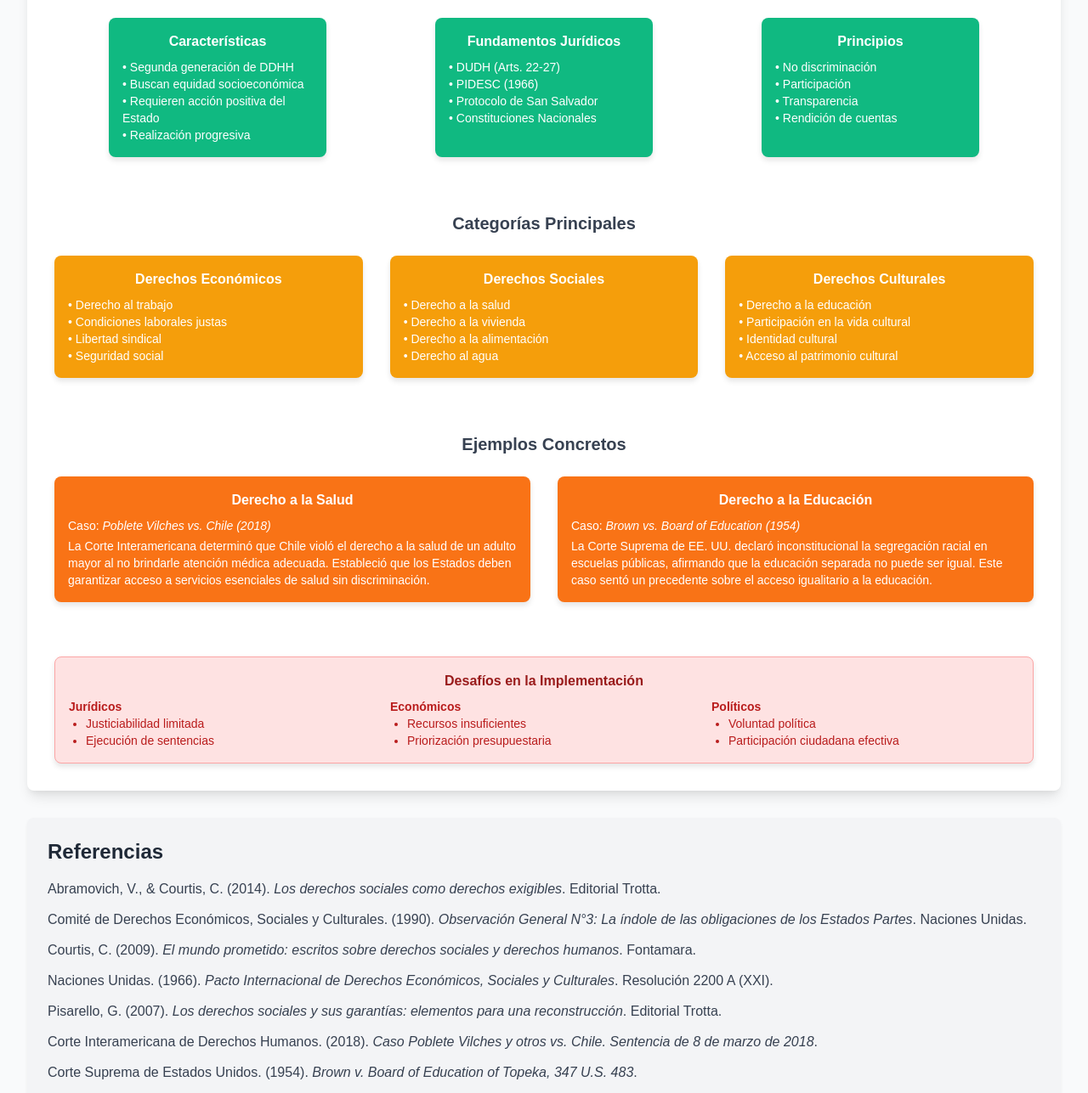
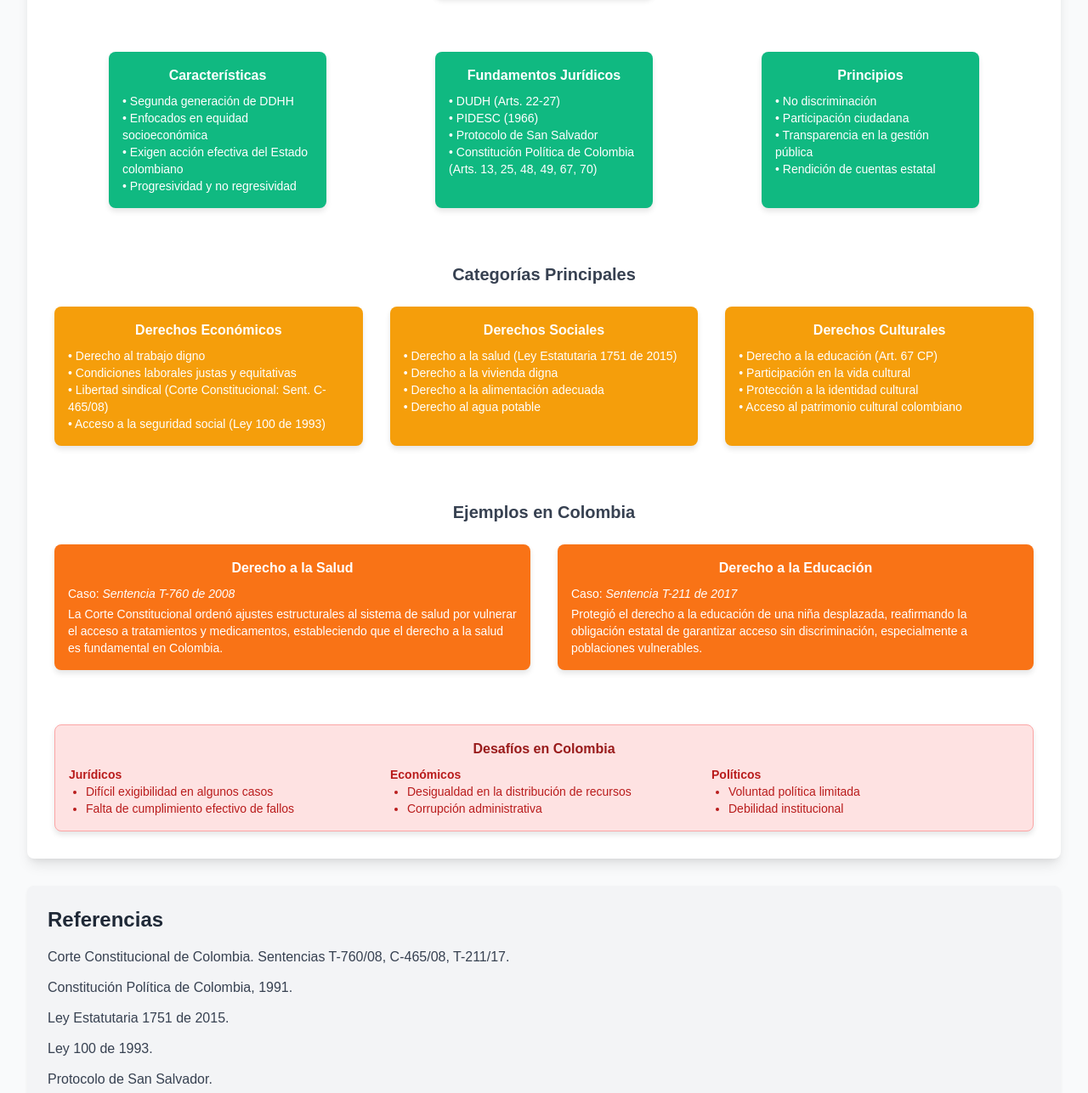
Before and after one commit to MrxHuang/MapaConceptual, a plain HTML site: page index.html in a window 1280 px wide. Shown: the part 295-1582 px from the top of the page at 85% size. Drawn offline with nearby package versions, Linux system fonts and the light colour scheme; a script that the page names is missing.

Commit message:
Cambios en el enfoquel

````diff
--- a/index.html
+++ b/index.html
@@ -1,9 +1,11 @@
+</html>
 <!DOCTYPE html>
 <html lang="es">
+
 <head>
     <meta charset="UTF-8">
     <meta name="viewport" content="width=device-width, initial-scale=1.0">
-    <title>Mapa Conceptual - Derechos Económicos, Sociales y Culturales</title>
+    <title>Mapa Conceptual - Derechos Económicos, Sociales y Culturales en Colombia</title>
     <script src="https://cdnjs.cloudflare.com/ajax/libs/jquery/3.6.4/jquery.min.js"></script>
     <script src="https://cdnjs.cloudflare.com/ajax/libs/jqueryui/1.13.2/jquery-ui.min.js"></script>
     <script src="https://cdnjs.cloudflare.com/ajax/libs/leader-line/1.0.7/leader-line.min.js"></script>
@@ -13,216 +15,211 @@
             font-family: Arial, sans-serif;
             background-color: #f9fafb;
         }
+
         .node {
             position: relative;
             border-radius: 8px;
             box-shadow: 0 4px 6px rgba(0, 0, 0, 0.1);
             transition: all 0.3s ease;
-            z-index: 10; /* Mayor z-index para que los nodos estén por encima de las líneas */
+            z-index: 10;
         }
+
         .node:hover {
             box-shadow: 0 8px 15px rgba(0, 0, 0, 0.2);
             transform: translateY(-2px);
         }
+
         .main-node {
             background-color: #3b82f6;
             color: white;
         }
+
         .category-node {
             background-color: #10b981;
             color: white;
         }
+
         .subcategory-node {
             background-color: #f59e0b;
             color: white;
         }
+
         .example-node {
             background-color: #f97316;
             color: white;
         }
+
         .reference-section {
             background-color: #f3f4f6;
             border-radius: 8px;
             box-shadow: 0 2px 4px rgba(0, 0, 0, 0.05);
         }
-        /* Para poder imprimir correctamente */
+
         @media print {
             body {
                 width: 100%;
                 height: 100%;
             }
+
             .content-container {
                 page-break-inside: avoid;
             }
+
             .node {
                 break-inside: avoid;
             }
+
             .reference-section {
                 break-before: page;
             }
         }
-        /* Clase para el contenedor de LeaderLine */
+
         .leader-line {
-            z-index: 1 !important; /* Forzar z-index bajo para las líneas */
+            z-index: 1 !important;
         }
 
-        /* Clase específica para líneas de fundamentos que deberían estar detrás */
         .foundation-line {
             z-index: 0 !important;
         }
     </style>
 </head>
+
 <body class="p-8">
     <div class="max-w-7xl mx-auto">
-        <h1 class="text-4xl font-bold text-center mb-8 text-gray-800">Mapa Conceptual: Derechos Económicos, Sociales y Culturales</h1>
+        <h1 class="text-4xl font-bold text-center mb-8 text-gray-800">Mapa Conceptual: Derechos Económicos, Sociales y
+            Culturales en Colombia</h1>
 
         <div id="concept-map" class="content-container relative bg-white p-8 rounded-lg shadow-lg mb-8">
-            <!-- Nodo principal -->
             <div id="main-node" class="node main-node p-4 w-64 mx-auto mb-16 text-center">
                 <h2 class="font-bold text-lg">Derechos Económicos, Sociales y Culturales (DESC)</h2>
             </div>
 
             <div class="flex justify-around mb-16">
-                <!-- Características -->
                 <div id="characteristics-node" class="node category-node p-4 w-64 text-center">
                     <h3 class="font-bold">Características</h3>
                     <ul class="text-sm text-left mt-2">
                         <li>• Segunda generación de DDHH</li>
-                        <li>• Buscan equidad socioeconómica</li>
-                        <li>• Requieren acción positiva del Estado</li>
-                        <li>• Realización progresiva</li>
+                        <li>• Enfocados en equidad socioeconómica</li>
+                        <li>• Exigen acción efectiva del Estado colombiano</li>
+                        <li>• Progresividad y no regresividad</li>
                     </ul>
                 </div>
 
-                <!-- Fundamentos -->
                 <div id="foundations-node" class="node category-node p-4 w-64 text-center">
                     <h3 class="font-bold">Fundamentos Jurídicos</h3>
                     <ul class="text-sm text-left mt-2">
                         <li>• DUDH (Arts. 22-27)</li>
                         <li>• PIDESC (1966)</li>
                         <li>• Protocolo de San Salvador</li>
-                        <li>• Constituciones Nacionales</li>
+                        <li>• Constitución Política de Colombia (Arts. 13, 25, 48, 49, 67, 70)</li>
                     </ul>
                 </div>
 
-                <!-- Principios -->
                 <div id="principles-node" class="node category-node p-4 w-64 text-center">
                     <h3 class="font-bold">Principios</h3>
                     <ul class="text-sm text-left mt-2">
                         <li>• No discriminación</li>
-                        <li>• Participación</li>
-                        <li>• Transparencia</li>
-                        <li>• Rendición de cuentas</li>
+                        <li>• Participación ciudadana</li>
+                        <li>• Transparencia en la gestión pública</li>
+                        <li>• Rendición de cuentas estatal</li>
                     </ul>
                 </div>
             </div>
 
-            <!-- Tipos de DESC -->
             <h3 class="text-xl font-bold text-center mb-6 text-gray-700">Categorías Principales</h3>
-
             <div class="grid grid-cols-3 gap-8 mb-16">
-                <!-- Derechos Económicos -->
                 <div id="economic-node" class="node subcategory-node p-4">
                     <h3 class="font-bold text-center mb-2">Derechos Económicos</h3>
                     <ul class="text-sm">
-                        <li>• Derecho al trabajo</li>
-                        <li>• Condiciones laborales justas</li>
-                        <li>• Libertad sindical</li>
-                        <li>• Seguridad social</li>
+                        <li>• Derecho al trabajo digno</li>
+                        <li>• Condiciones laborales justas y equitativas</li>
+                        <li>• Libertad sindical (Corte Constitucional: Sent. C-465/08)</li>
+                        <li>• Acceso a la seguridad social (Ley 100 de 1993)</li>
                     </ul>
                 </div>
-
-                <!-- Derechos Sociales -->
                 <div id="social-node" class="node subcategory-node p-4">
                     <h3 class="font-bold text-center mb-2">Derechos Sociales</h3>
                     <ul class="text-sm">
-                        <li>• Derecho a la salud</li>
-                        <li>• Derecho a la vivienda</li>
-                        <li>• Derecho a la alimentación</li>
-                        <li>• Derecho al agua</li>
+                        <li>• Derecho a la salud (Ley Estatutaria 1751 de 2015)</li>
+                        <li>• Derecho a la vivienda digna</li>
+                        <li>• Derecho a la alimentación adecuada</li>
+                        <li>• Derecho al agua potable</li>
                     </ul>
                 </div>
-
-                <!-- Derechos Culturales -->
                 <div id="cultural-node" class="node subcategory-node p-4">
                     <h3 class="font-bold text-center mb-2">Derechos Culturales</h3>
                     <ul class="text-sm">
-                        <li>• Derecho a la educación</li>
+                        <li>• Derecho a la educación (Art. 67 CP)</li>
                         <li>• Participación en la vida cultural</li>
-                        <li>• Identidad cultural</li>
-                        <li>• Acceso al patrimonio cultural</li>
+                        <li>• Protección a la identidad cultural</li>
+                        <li>• Acceso al patrimonio cultural colombiano</li>
                     </ul>
                 </div>
             </div>
 
-            <!-- Ejemplos -->
-            <h3 class="text-xl font-bold text-center mb-6 text-gray-700">Ejemplos Concretos</h3>
-
+            <h3 class="text-xl font-bold text-center mb-6 text-gray-700">Ejemplos en Colombia</h3>
             <div class="grid grid-cols-2 gap-8 mb-16">
-                <!-- Ejemplo 1 -->
                 <div id="example1-node" class="node example-node p-4">
                     <h4 class="font-bold text-center mb-2">Derecho a la Salud</h4>
-                    <p class="text-sm">Caso: <i>Poblete Vilches vs. Chile (2018)</i></p>
-                    <p class="text-sm mt-1">La Corte Interamericana determinó que Chile violó el derecho a la salud de un adulto mayor al no brindarle atención médica adecuada. Estableció que los Estados deben garantizar acceso a servicios esenciales de salud sin discriminación.</p>
+                    <p class="text-sm">Caso: <i>Sentencia T-760 de 2008</i></p>
+                    <p class="text-sm mt-1">La Corte Constitucional ordenó ajustes estructurales al sistema de salud por
+                        vulnerar el acceso a tratamientos y medicamentos, estableciendo que el derecho a la salud es
+                        fundamental en Colombia.</p>
                 </div>
-
-                <!-- Ejemplo 2 -->
                 <div id="example2-node" class="node example-node p-4">
                     <h4 class="font-bold text-center mb-2">Derecho a la Educación</h4>
-                    <p class="text-sm">Caso: <i>Brown vs. Board of Education (1954)</i></p>
-                    <p class="text-sm mt-1">La Corte Suprema de EE. UU. declaró inconstitucional la segregación racial en escuelas públicas, afirmando que la educación separada no puede ser igual. Este caso sentó un precedente sobre el acceso igualitario a la educación.</p>
+                    <p class="text-sm">Caso: <i>Sentencia T-211 de 2017</i></p>
+                    <p class="text-sm mt-1">Protegió el derecho a la educación de una niña desplazada, reafirmando la
+                        obligación estatal de garantizar acceso sin discriminación, especialmente a poblaciones
+                        vulnerables.</p>
                 </div>
             </div>
 
-            <!-- Desafíos -->
             <div id="challenges-node" class="node p-4 w-full bg-red-100 border border-red-300 rounded-lg">
-                <h3 class="font-bold text-center text-red-800 mb-2">Desafíos en la Implementación</h3>
+                <h3 class="font-bold text-center text-red-800 mb-2">Desafíos en Colombia</h3>
                 <div class="grid grid-cols-3 gap-4 text-sm text-red-700">
                     <div>
                         <h5 class="font-semibold">Jurídicos</h5>
                         <ul class="list-disc pl-5">
-                            <li>Justiciabilidad limitada</li>
-                            <li>Ejecución de sentencias</li>
+                            <li>Difícil exigibilidad en algunos casos</li>
+                            <li>Falta de cumplimiento efectivo de fallos</li>
                         </ul>
                     </div>
                     <div>
                         <h5 class="font-semibold">Económicos</h5>
                         <ul class="list-disc pl-5">
-                            <li>Recursos insuficientes</li>
-                            <li>Priorización presupuestaria</li>
+                            <li>Desigualdad en la distribución de recursos</li>
+                            <li>Corrupción administrativa</li>
                         </ul>
                     </div>
                     <div>
                         <h5 class="font-semibold">Políticos</h5>
                         <ul class="list-disc pl-5">
-                            <li>Voluntad política</li>
-                            <li>Participación ciudadana efectiva</li>
+                            <li>Voluntad política limitada</li>
+                            <li>Debilidad institucional</li>
                         </ul>
                     </div>
                 </div>
             </div>
         </div>
 
-        <!-- Referencias -->
         <div class="reference-section p-6 mt-8">
             <h2 class="text-2xl font-bold mb-4 text-gray-800">Referencias</h2>
             <ul class="text-gray-700 space-y-3">
-                <li>Abramovich, V., & Courtis, C. (2014). <i>Los derechos sociales como derechos exigibles</i>. Editorial Trotta.</li>
-                <li>Comité de Derechos Económicos, Sociales y Culturales. (1990). <i>Observación General N°3: La índole de las obligaciones de los Estados Partes</i>. Naciones Unidas.</li>
-                <li>Courtis, C. (2009). <i>El mundo prometido: escritos sobre derechos sociales y derechos humanos</i>. Fontamara.</li>
-                <li>Naciones Unidas. (1966). <i>Pacto Internacional de Derechos Económicos, Sociales y Culturales</i>. Resolución 2200 A (XXI).</li>
-                <li>Pisarello, G. (2007). <i>Los derechos sociales y sus garantías: elementos para una reconstrucción</i>. Editorial Trotta.</li>
-                <li>Corte Interamericana de Derechos Humanos. (2018). <i>Caso Poblete Vilches y otros vs. Chile. Sentencia de 8 de marzo de 2018</i>.</li>
-                <li>Corte Suprema de Estados Unidos. (1954). <i>Brown v. Board of Education of Topeka, 347 U.S. 483</i>.</li>
+                <li>Corte Constitucional de Colombia. Sentencias T-760/08, C-465/08, T-211/17.</li>
+                <li>Constitución Política de Colombia, 1991.</li>
+                <li>Ley Estatutaria 1751 de 2015.</li>
+                <li>Ley 100 de 1993.</li>
+                <li>Protocolo de San Salvador.</li>
             </ul>
         </div>
     </div>
-
+</body>
 <script>
     // Esperar a que el DOM se cargue completamente
-        $(document).ready(function() {
+    $(document).ready(function () {
         // Crear líneas de conexión con retraso para asegurar que el DOM esté completamente cargado
-            setTimeout(function() {
+        setTimeout(function () {
             // Conexión del nodo principal a los tres nodos de categoría
             new LeaderLine(
                 document.getElementById('main-node'),
@@ -372,6 +369,5 @@
         }, 500);
     });
 </script>
-</body>
+
 </html>
-```
````
Lines whose indentation alone changed are shown as unchanged.
